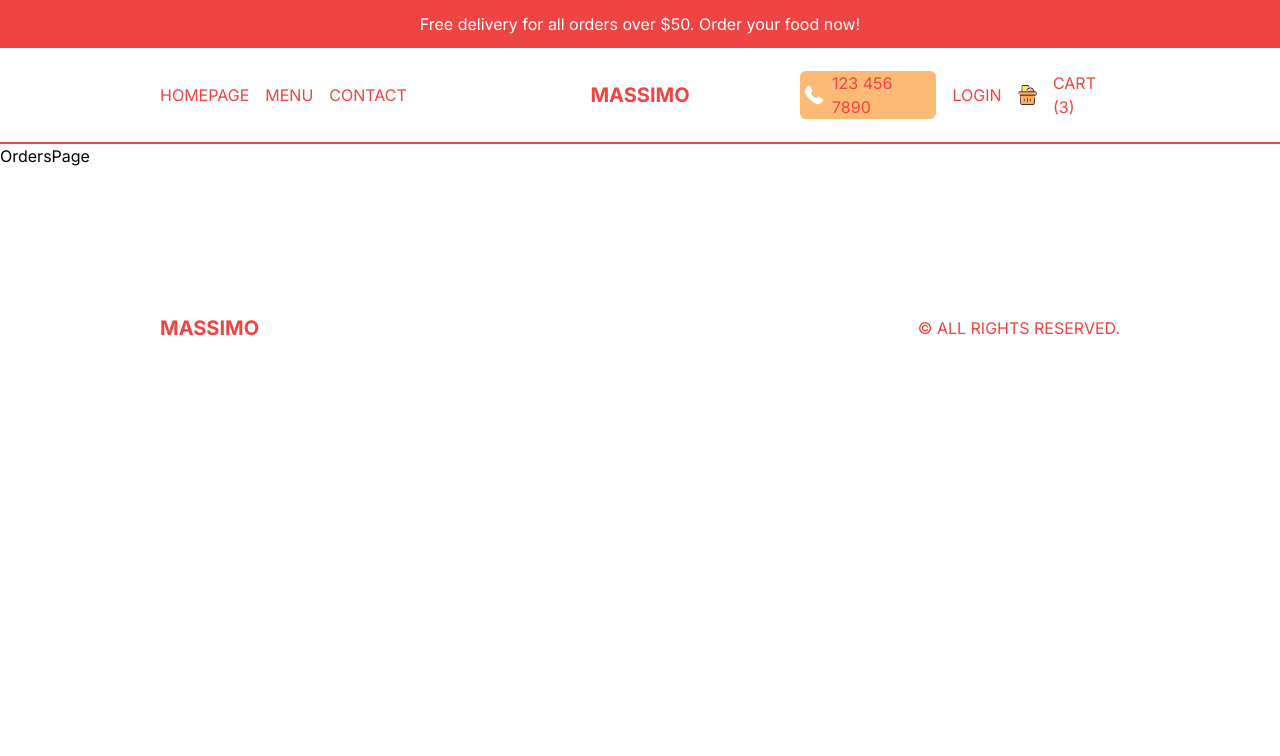
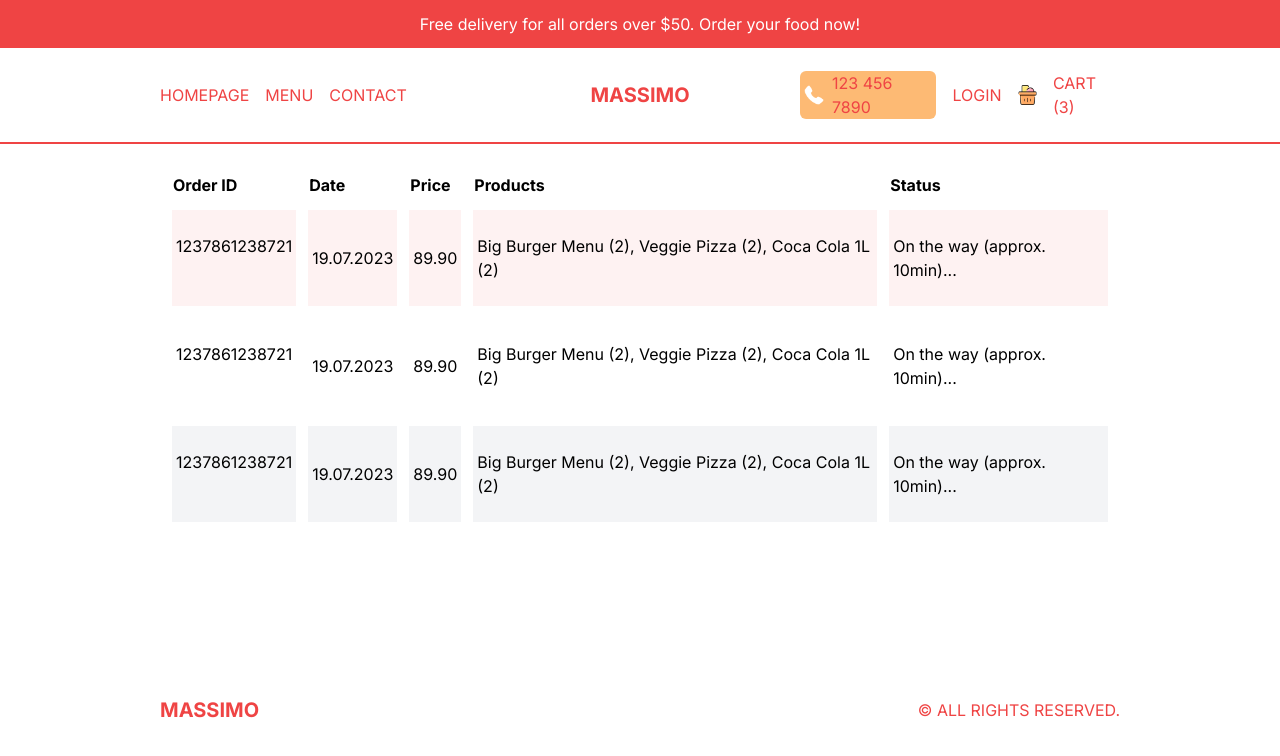
Before and after one commit to echi7/food-delivery, a Next.js app: page /orders in a window 1280 px wide. Shown: the top 756 px of the page. Built offline with nearby package versions, Linux system fonts and the light colour scheme.

Commit message:
filling out order page

```diff
--- a/src/app/orders/page.tsx
+++ b/src/app/orders/page.tsx
@@ -1,9 +1,44 @@
 import React from "react";
 
 const OrdersPage = () => {
-    return (
-        <div>OrdersPage</div>
-    )
-}
+  return (
+    <div className="p-4 lg:px-20 xl:px-40">
+      <table className="w-full border-separate border-spacing-3">
+        <thead>
+          <tr className="text-left">
+            <th className="hidden md:block">Order ID</th>
+            <th>Date</th>
+            <th>Price</th>
+            <th className="hidden md:block">Products</th>
+            <th>Status</th>
+          </tr>
+        </thead>
+        <tbody>
+          <tr className="text-sm md:text-base bg-red-50">
+            <td className="hidden md:block py-6 px-1">1237861238721</td>
+            <td className="py-6 px-1">19.07.2023</td>
+            <td className="py-6 px-1">89.90</td>
+            <td className="hidden md:block py-6 px-1">Big Burger Menu (2), Veggie Pizza (2), Coca Cola 1L (2)</td>
+            <td className="py-6 px-1">On the way (approx. 10min)...</td>
+          </tr>
+          <tr className="text-sm md:text-base odd:bg-gray-100">
+            <td className="hidden md:block py-6 px-1">1237861238721</td>
+            <td className="py-6 px-1">19.07.2023</td>
+            <td className="py-6 px-1">89.90</td>
+            <td className="hidden md:block py-6 px-1">Big Burger Menu (2), Veggie Pizza (2), Coca Cola 1L (2)</td>
+            <td className="py-6 px-1">On the way (approx. 10min)...</td>
+          </tr>
+          <tr className="text-sm md:text-base odd:bg-gray-100">
+            <td className="hidden md:block py-6 px-1">1237861238721</td>
+            <td className="py-6 px-1">19.07.2023</td>
+            <td className="py-6 px-1">89.90</td>
+            <td className="hidden md:block py-6 px-1">Big Burger Menu (2), Veggie Pizza (2), Coca Cola 1L (2)</td>
+            <td className="py-6 px-1">On the way (approx. 10min)...</td>
+          </tr>
+        </tbody>
+      </table>
+    </div>
+  );
+};
 
-export default OrdersPage
+export default OrdersPage;
```
